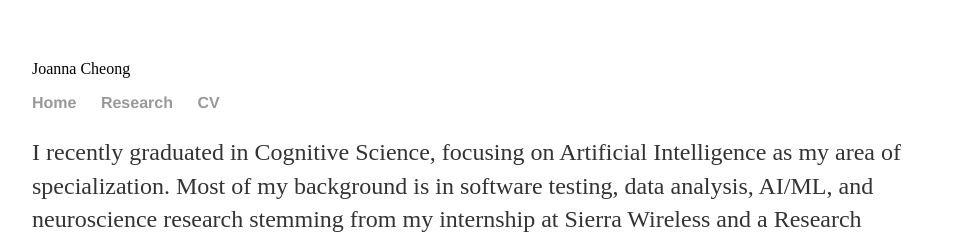
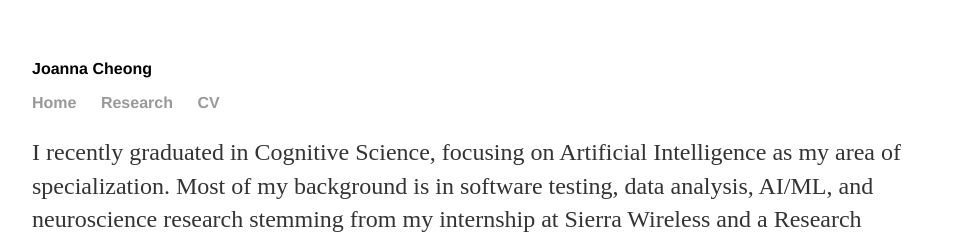
Before and after one commit to joannazhg/joannazhg.github.io, a Jekyll site: the page index.html, which Jekyll copies as it is, in a window 1280 px wide. Shown: the top 243 px of the page, without its empty margins (160-1119 px from the left). Built offline with Jekyll 4.4.1, drawn with Linux system fonts in a browser that asks for light colours.

Commit message:
Update main.css

```diff
--- a/css/main.css
+++ b/css/main.css
@@ -5,6 +5,7 @@ body {
 
 header {
     display: flex;
+    justify-content: space-between;
     justify-content: flex-end;
     align-items: center;
 }
@@ -15,11 +16,11 @@ nav ul, footer ul {
     list-style: none;
     font-weight: bold;
 }
-nav ul li.name {
-    margin-right: 40px;
-    margin-left: -40px;
+
+.name {
+    font-family: 'Helvetica', 'Arial', 'Sans-Serif';
+    font-weight: bold;
 }
-
 nav ul li, footer ul li {
     display: inline;
     margin-right: 20px;
```
